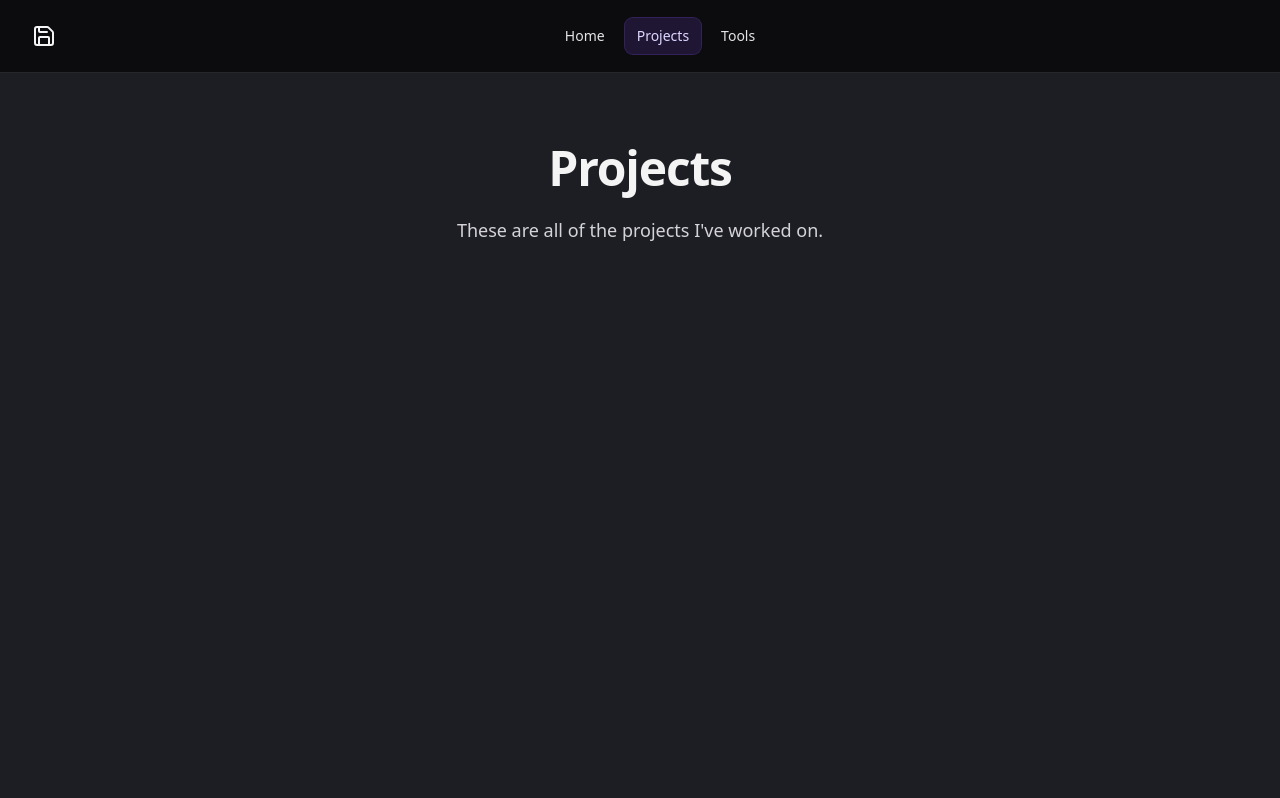
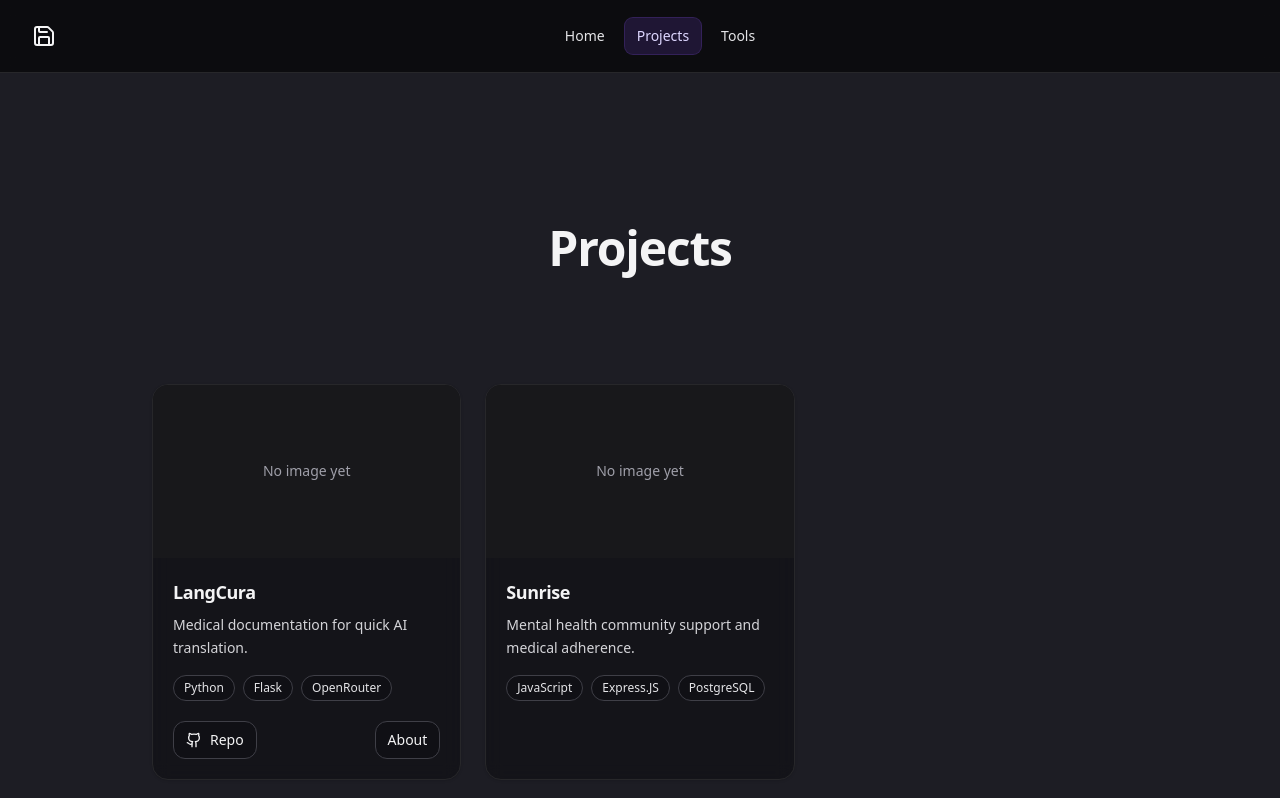
Before and after one commit to kiwiblades/kiwiblades.github.io, a React (Vite) app: page / in a window 1280 px wide. Both pictures are taken after a click on the button "Projects". Shown: the top 798 px of the page. Built offline with nearby package versions, Linux system fonts and the light colour scheme.

Commit message:
feat(project): add project cards and populate some items for testing

```diff
--- /dev/null
+++ b/src/components/ProjectCard.tsx
@@ -0,0 +1,116 @@
+import { useMemo, useState } from "react";
+import type { Project } from "../data/projects";
+import { ExternalLink, Github, ChevronLeft, ChevronRight } from "lucide-react";
+
+export default function ProjectCard({ project }: { project: Project }) {
+    const { title, blurb, about, tags, images, links } = project;
+
+    const [open, setOpen] = useState(false);
+    const [idx, setIdx] = useState(0);
+
+    const hasManyImages = images.length > 1;
+    const currentImage = images[Math.min(idx, images.length-1)];
+
+    const prettyLinks = useMemo(() => links ?? [], [links]);
+
+    // helpers for carousel images
+    function prev() {
+        setIdx((i) => (i-1+images.length) % images.length);
+    }
+    function next() {
+        setIdx((i) => (i+1) % images.length);
+    }
+
+    return (
+        <article className="group relative overflow-hidden rounded-2xl border border-zinc-800 bg-zinc-950/40 shadow-sm backdrop-blur
+        transition hover:border-zinc-700">
+            {/* Subtle shine */}
+            <div className="pointer-events-none absolute inset-0 opacity-0 transition group-hover:opacity-100">
+                <div className="absolute -inset-24 bg-[radial-gradient(circle_at_30%_10%,rgba(124,58,237,0.18),transparent_55%)]" />
+            </div>
+
+            {/* Image */}
+            <div className="relative aspect-video w-full overflow-hidden bg-zinc-900">
+                {currentImage ? (
+                    <img src={currentImage} alt={`${title} preview`}
+                    className="h-full w-full object-cover transition duration-300 group-hover:scale-[1.02]" loading="lazy"
+                    />
+                ) : (
+                    <div className="flex h-full w-full items-center justify-center text-sm text-zinc-400">
+                        No image yet
+                    </div>
+                )}
+
+                {/* Slideshow controls */}
+                {hasManyImages && (
+                    <div className="absolute inset-x-3 bottom-3 flex items-center justify-between">
+                        <button type="button" onClick={prev}
+                        className="rounded-xl border border-zinc-700 bg-zinc-950/60 p-2 text-zinc-200 hover:bg-zinc-900"
+                        aria-label="Previous image">
+                            <ChevronLeft className="h-4 w-4" />
+                        </button>
+
+                        <div className="rounded-full border border-zinc-700 bg-zinc-950/60 px-3 py-1 text-xs text-zinc-200">
+                            {idx+1} / {images.length}
+                        </div>
+
+                        <button type="button" onClick={next}
+                        className="rounded-xl border border-zinc-700 bg-zinc-950/60 p-2 text-zinc-200 hover:bg-zinc-900"
+                        aria-label="Next image">
+                            <ChevronRight className="h-4 w-4" />
+                        </button>
+                    </div>
+                )}
+            </div>
+
+            {/* Content */}
+            <div className="relative p-5">
+                <h3 className="text-lg font-semibold tracking-tight text-zinc-100">
+                    {title}
+                </h3>
+                <p className="mt-2 text-sm leading-relaxed text-zinc-300">{blurb}</p>
+
+                {/* Tags */}
+                {tags?.length > 0 && (
+                    <div className="mt-4 flex flex-wrap gap-2">
+                        {tags.map((t) => (
+                            <span key={t} className="rounded-full border border-zinc-700 bg-zinc-950/30 px-2.5 py-1 text-xs text-zinc-200">
+                                {t}
+                            </span>
+                        ))}
+                    </div>
+                )}
+
+                {/* Actions */}
+                <div className="mt-5 flex flex-wrap items-center gap-2">
+                    {prettyLinks.map((l) => {
+                        const isGithub = /github\.com/i.test(l.href);
+                        return (
+                            <a key={l.href} href={l.href} target="_blank" rel="nonreferrer"
+                            className="inline-flex items-center gap-2 rounded-xl border border-zinc-700 bg-zinc-950/30 px-3 py-2 text-sm text-zinc-100
+                           hover:bg-zinc-900">
+                            {isGithub ? <Github className="h-4 w-4" /> : <ExternalLink className="h-4 w-4" />}
+                            {l.label}
+                           </a>
+                        );
+                    })}
+
+                    {about && (
+                        <button type="button" onClick={() => setOpen((v) => !v)}
+                        className="ml-auto rounded-xl border border-zinc-700 bg-zinc-950/30 px-3 py-2 text-sm text-zinc-100 hover:bg-zinc-900"
+                        aria-expanded={open}>
+                            {open ? "Hide details" : "About"}
+                        </button>
+                    )}
+                </div>
+
+                {/* Expandable about */}
+                {about && open && (
+                    <div className="mt-4 rounded-xl border border-zinc-800 bg-zinc-950/30 p-4 text-sm text-zinc-300">
+                        {about}
+                    </div>
+                )}
+            </div>
+        </article>
+    );
+}
--- /dev/null
+++ b/src/data/projects.ts
@@ -0,0 +1,31 @@
+export type Project = {
+    slug: string;
+    title: string;
+    blurb: string;
+    about?: string;
+    tags: string[];
+    images: string[]; // image paths
+    links?: { label: string; href: string }[];
+};
+
+// all hardcoded project data exists here to declutter the design/page formatting space
+export const projects: Project[] = [
+    {
+        slug: "langcura",
+        title: "LangCura",
+        blurb: "Medical documentation for quick AI translation.",
+        about: "LangCura was made for HackOKState, a 24-hour hackathon held at Oklahoma State University.",
+        tags: ["Python", "Flask", "OpenRouter"],
+        images: [],
+        links: [{ label: "Repo", href: "https://github.com/kiwiblades/LangCura"}],
+    },
+    {
+        slug: "sunrise",
+        title: "Sunrise",
+        blurb: "Mental health community support and medical adherence.",
+        about: "",
+        tags: ["JavaScript", "Express.JS", "PostgreSQL"],
+        images: [],
+        links: [],
+    }
+];
--- a/src/pages/Projects.tsx
+++ b/src/pages/Projects.tsx
@@ -1,13 +1,22 @@
+import ProjectCard from "../components/ProjectCard";
+import { projects } from "../data/projects";
+
 export default function Projects() {
     return (
-        <div className="mx-auto max-w-5xl px-6 py-20 text-center">
-            <h1 className="text-5xl font-bold tracking-tight text-zinc-100">
-                Projects
-            </h1>
+        <main className="mx-auto max-w-5xl px-6 py-20">
+            {/* Header */}
+            <section className="mx-auto max-w-5xl px-6 py-20 text-center">
+                <h1 className="text-5xl font-bold tracking-tight text-zinc-100">
+                    Projects
+                </h1>
+            </section>
 
-            <p className="mx-auto mt-6 max-w-2xl text-lg leading-relaxed text-zinc-300">
-                These are all of the projects I've worked on.
-            </p>
-        </div>
+            {/* Project cards */}
+            <section className="mt-8 grid gap-6 sm:grid-cols-2 lg:grid-cols-3">
+                {projects.map((p) => (
+                    <ProjectCard key={p.slug} project={p} />
+                ))}
+            </section>
+        </main>
     );
 }
```
Also changed, not shown: src/components/Card.tsx (deleted).
